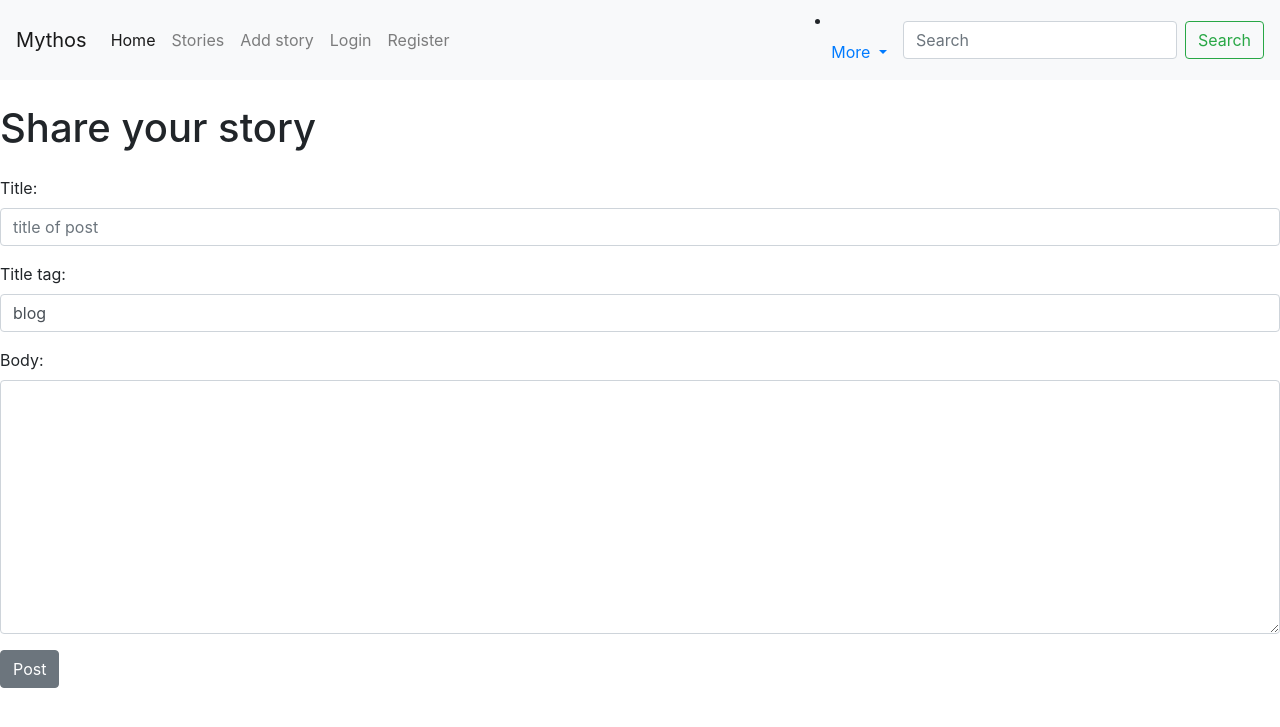
After one commit to AMartins87/mythos, a Django app: page /new-post/ in a window 1280 px wide. The commit adds this page. Shown: the top 727 px of the page. Run offline with Django 3.2, Linux system fonts and the light colour scheme.

Commit message:
Add addpost and stories html templates. Install ckeditor.

```diff
--- a/blog/urls.py
+++ b/blog/urls.py
@@ -1,6 +1,8 @@
-from django.urls import path
-from .views import HomeView
+from django.urls import path, include
+from .views import HomeView, StoryView, AddPostView
 
 urlpatterns = [
     path('', HomeView.as_view(), name="home"),
+    path('blog/<int:pk>', StoryView.as_view(), name="blog"),
+    path('new-post/', AddPostView.as_view(), name="new-post"),
 ]
--- a/blog/views.py
+++ b/blog/views.py
@@ -1,5 +1,5 @@
 from django.shortcuts import render
-from django.views.generic import ListView
+from django.views.generic import ListView, DetailView, CreateView
 from .models import Post
 from .forms import PostForm
 
@@ -9,3 +9,14 @@ from .forms import PostForm
 class HomeView(ListView):
     model = Post
     template_name = 'index.html'
+
+
+class StoryView(DetailView):
+    model = Post
+    template_name = 'stories.html'
+
+
+class AddPostView(CreateView):
+    model = Post
+    form_class = PostForm
+    template_name = 'addpost.html'
--- a/mythos/settings.py
+++ b/mythos/settings.py
@@ -43,6 +43,7 @@ INSTALLED_APPS = [
     'cloudinary_storage',
     'django.contrib.staticfiles',
     'cloudinary',
+    'ckeditor',
     'users',
     'blog',
 ]
--- /dev/null
+++ b/templates/addpost.html
@@ -0,0 +1,18 @@
+{% extends 'base.html' %}
+{% block title %} Add new local myth {% endblock %}
+
+{% block content %}
+
+<h1 class="my-4">Share your story</h1>
+
+<div class="form-group">
+    <form method="POST">
+
+        {% csrf_token %}
+
+        {{ form.as_p }}
+        <button class="btn btn-secondary ">Post</button>
+    </form>
+</div>
+
+{% endblock %}
--- a/templates/base.html
+++ b/templates/base.html
@@ -27,6 +27,9 @@
                 <li class="nav-item">
                     <a class="nav-link" href="#">Stories</a>
                 </li>
+                <li class="nav-item">
+                    <a class="nav-link" href="{% url 'new-post' %}">Add story</a>
+                  </li>
                 <!-- <li class="nav-item dropdown">
                     <a class="nav-link dropdown-toggle" href="#" id="navbarDropdown" role="button"
                         data-toggle="dropdown" aria-haspopup="true" aria-expanded="false">
--- a/templates/index.html
+++ b/templates/index.html
@@ -11,7 +11,8 @@
 
         <ul>
             <!-- preview of story -->
-            <h5>{{ x.title }}</h5>{{ x.body|slice:":249"}}...<br />
+            <h5>{{ x.title }}</h5>{{ x.body|slice:":195"}}...<br />
+            <a href="{% url 'blog' x.pk %}">Read full story</a><br/><hr></li>
 
         </ul>
 
```
Also changed, not shown: templates/stories.html (added, +13 -0 lines).
